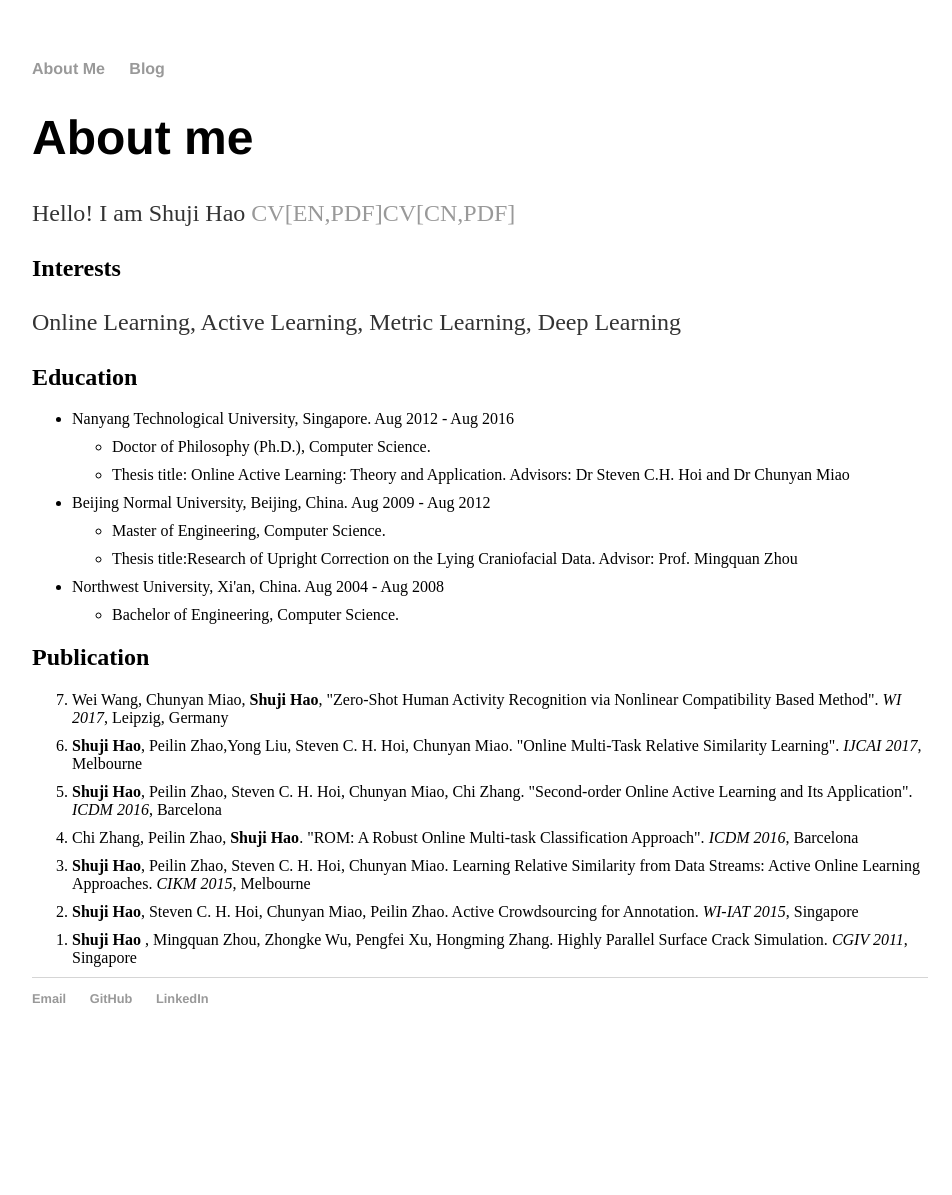
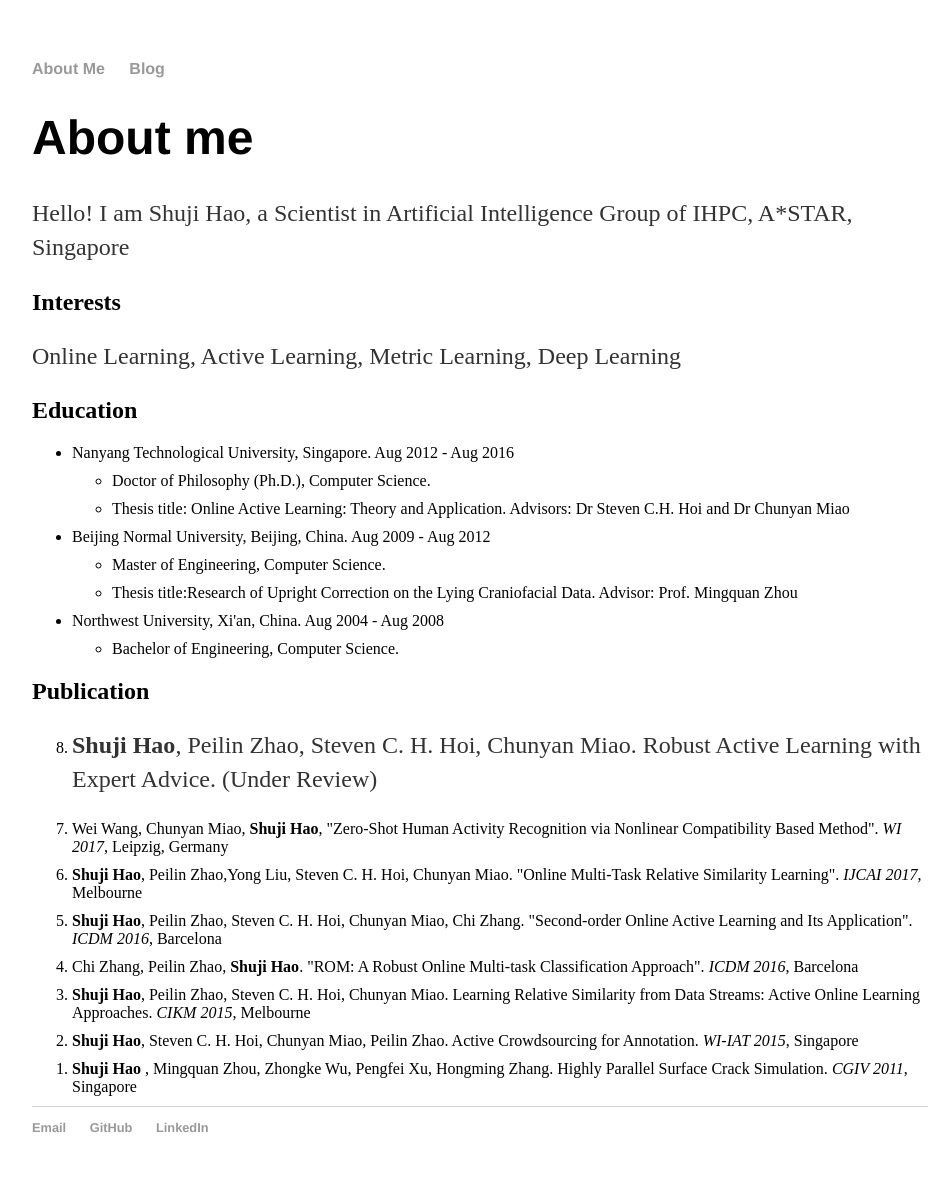
Before and after one commit to haoshuji/haoshuji.github.io, a Jekyll site: the page built from about/index.html, in a window 1280 px wide. Shown: the whole page, without its empty margins (160-1112 px from the left). Built offline with Jekyll 4.4.1, drawn with Linux system fonts in a browser that asks for light colours; before the commit the page ends 1066 px from its top, so only the background shows below that.

Commit message:
remove cv

```diff
--- a/about/index.html
+++ b/about/index.html
@@ -5,7 +5,8 @@ title: Shuji Hao
 
 <div class="blurb">
 <h1>About me</h1>
-<p>Hello! I am Shuji Hao <a href="cv_en.pdf">CV[EN,PDF]</a><a href="cv_cn.pdf">CV[CN,PDF]</a></p>
+<p>Hello! I am Shuji Hao, a Scientist in Artificial Intelligence Group of IHPC, A*STAR, Singapore </p>
+<!-- <a href="cv_en.pdf">CV[EN,PDF]</a><a href="cv_cn.pdf">CV[CN,PDF]</a> -->
 <h2>Interests</h2>
 <p> Online Learning, Active Learning, Metric Learning, Deep Learning</p>
 
@@ -29,6 +30,9 @@ title: Shuji Hao
 </ul>
 <h2> Publication </h2>
 <ol reversed>
+  <li>
+    <p><strong>Shuji Hao</strong>, Peilin Zhao, Steven C. H. Hoi, Chunyan Miao. Robust Active Learning with Expert Advice. (Under Review)</p>
+  </li>
   <li>Wei Wang, Chunyan Miao, <strong>Shuji Hao</strong>, "Zero-Shot Human Activity Recognition via Nonlinear Compatibility Based Method". <em>WI 2017</em>, Leipzig, Germany
   </li>
   <li><strong>Shuji Hao</strong>, Peilin Zhao,Yong Liu, Steven C. H. Hoi, Chunyan Miao. "Online Multi-Task Relative Similarity Learning". <em>IJCAI 2017</em>, Melbourne
```
Also changed, not shown: other parts of about/index.html (+0 -5 lines).
